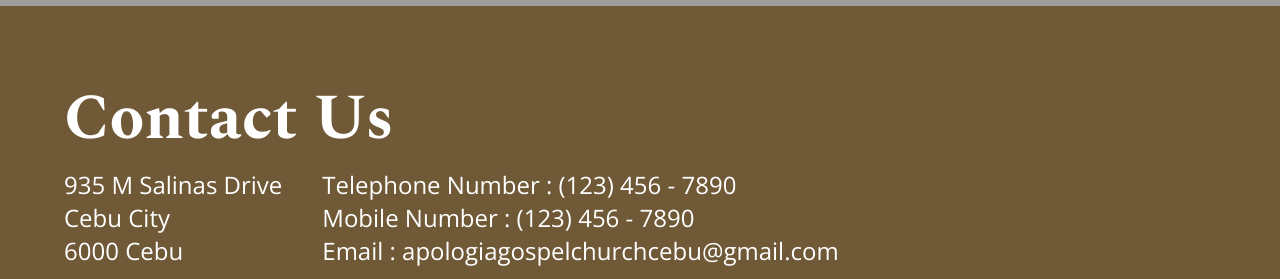
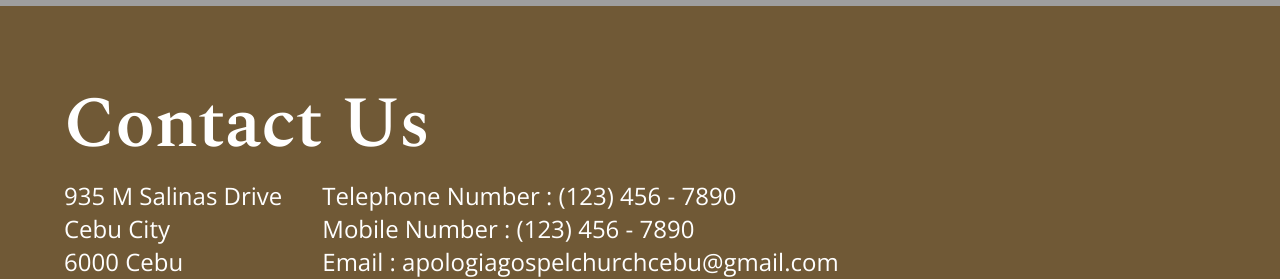
Before and after one commit to ornops/react-apologia-website, a React (Create React App) app: page / in a window 1280 px wide. Shown: the part 5274-5553 px from the top of the page. Built offline with nearby package versions, Linux system fonts and the light colour scheme; grey boxes are pictures that could not be loaded.

Commit message:
Updated styling in Contact Section

```diff
--- a/src/components/7-contact-section/contact-section.styles.css
+++ b/src/components/7-contact-section/contact-section.styles.css
@@ -23,9 +23,9 @@
 }
 .contact-section .contact-info-section .contact-header h1{
     color: #fff;
-    font-size: 8vh;
+    font-size: 9vh;
     font-family: "Spectral", serif;
-    font-weight: 700;
+    font-weight: 600;
     font-style: normal;
 }
 .contact-section .contact-info-section{
```
